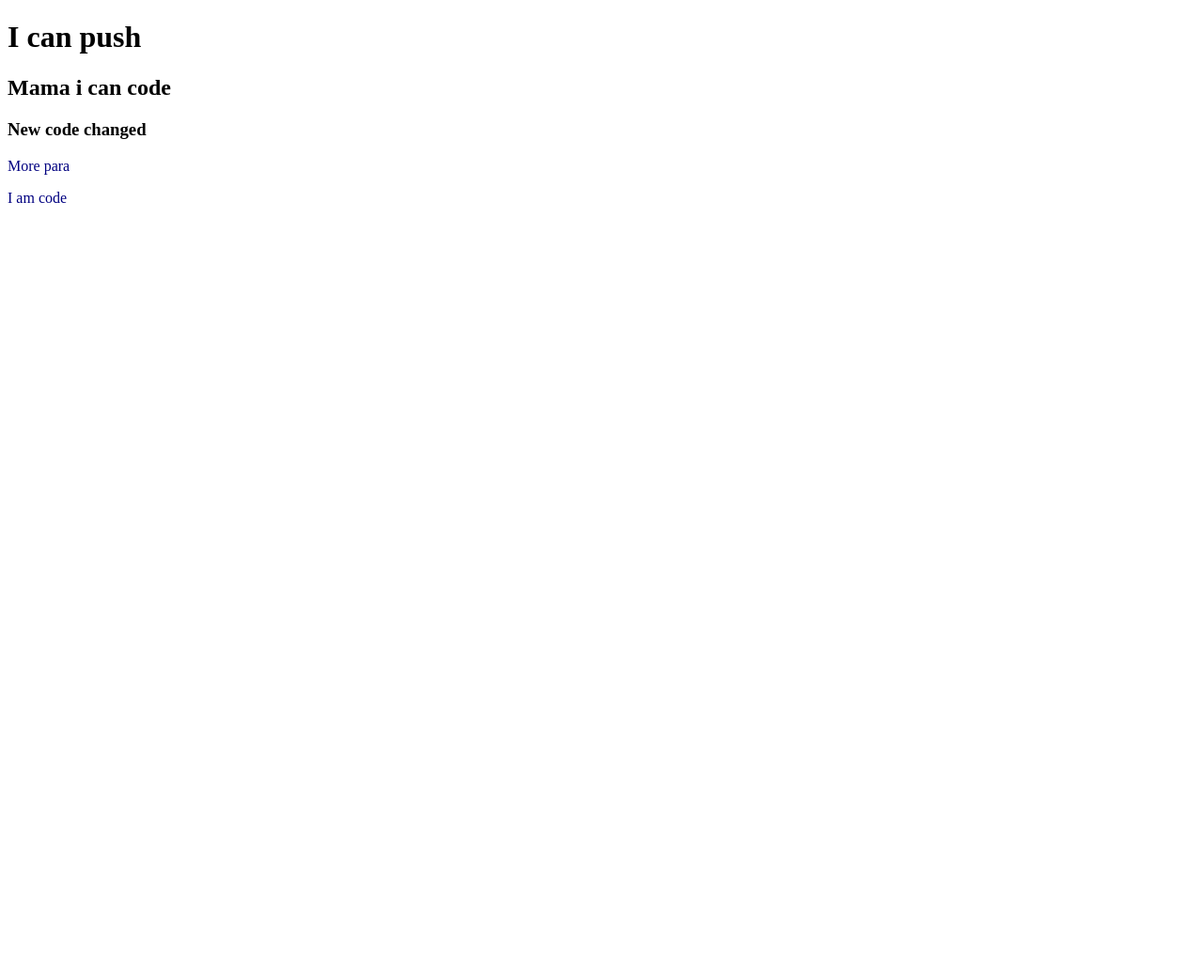
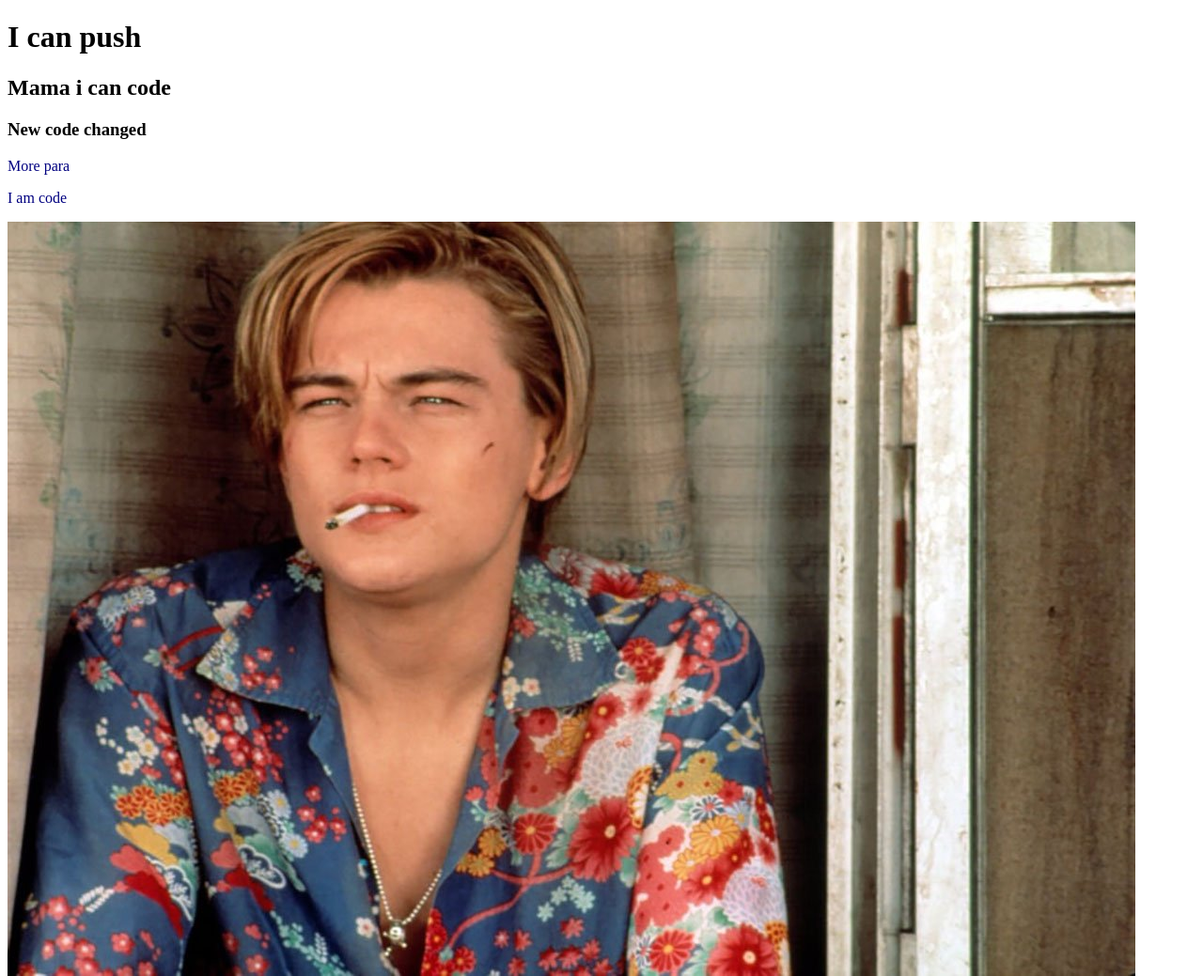
Before and after one commit to sadiaafrinisdead/my-second-repo, a plain HTML site: page index.html in a window 1280 px wide. Shown: the whole page at 94% size. Before the commit the page ends 800 px from the top, so only its background shows below. Drawn offline with Linux system fonts and the light colour scheme.

Commit message:
image added

```diff
--- a/index.html
+++ b/index.html
@@ -15,5 +15,6 @@
     </h3>
     <p>More para</p>
     <p>I am code</p>
+    <img src="Its-2020-so-Lets-Fight-About-Leonardo-DiCaprio-in-the-90s.jpg"
 </body>
 </html>
```
Also changed, not shown: Its-2020-so-Lets-Fight-About-Leonardo-DiCaprio-in-the-90s.jpg (added).
